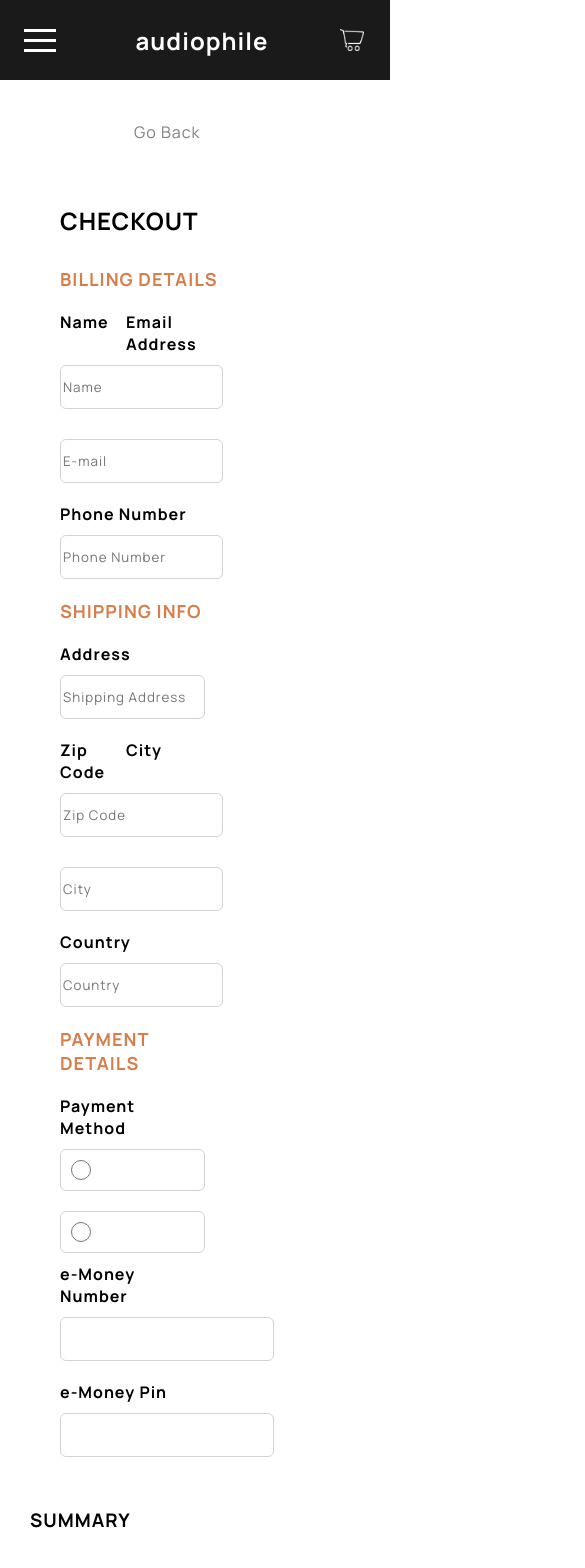
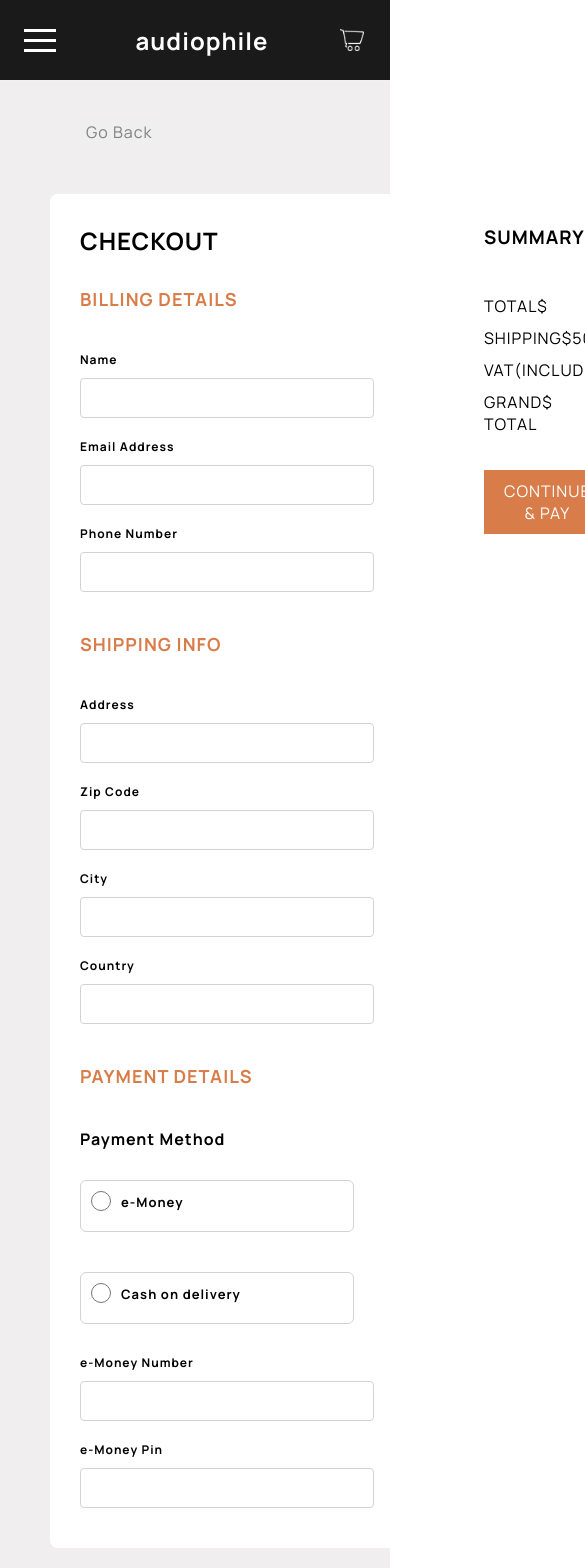
Before and after one commit to CodeKamakameleon/final-audiophile, a React (Create React App) app: page /checkout in a window 390 px wide. Shown: the top 1568 px of the page, 585 px wide, since content can reach past the window. Built offline with nearby package versions, Linux system fonts and the light colour scheme.

Commit message:
hamburger issues

```diff
--- a/src/components/CheckoutForm.js
+++ b/src/components/CheckoutForm.js
@@ -1,85 +1,45 @@
+import { InputGroup } from "./InputGroup";
+
 export const CheckoutForm = () => {
   return (
-    <div className="checkout">
-      <form>
+    // <div className="checkout">
+    <form className="checkout">
       <header className="checkout-title">CHECKOUT</header>
 
-        <div className="checkout-billing">
       <h2 className="checkout-header">BILLING DETAILS</h2>
-
-          <label className="checkout-label">Name</label>
-          <label className="checkout-label">Email Address</label>
-
-          <input className="checkout-input" type="text" placeholder="Name" />
-          <input className="checkout-input" type="email" placeholder="E-mail" />
-
-          <label className="checkout-label2">Phone Number</label>
-
-          <input
-            className="checkout-input"
-            type="tel"
-            placeholder="Phone Number"
-          />
+      <div className="cart-section">
+        <InputGroup name="name" label="Name" />
+        <InputGroup name="email" label="Email Address" type="email" />
+        <InputGroup name="phone" label="Phone Number" />
       </div>
 
-        <div className="checkout-shipping">
       <h2 className="checkout-header">SHIPPING INFO</h2>
 
-          <label className="shipping-label2">Address</label>
-          <input
-            className="shipping-input"
-            type="text"
-            placeholder="Shipping Address"
-          />
-
-          <label className="checkout-label">Zip Code</label>
-          <label className="checkout-label">City</label>
-
-          <input
-            className="checkout-input"
-            type="text"
-            placeholder="Zip Code"
-          />
-          <input className="checkout-input" type="text" placeholder="City" />
-
-          <label className="shipping-label2">Country</label>
-          <input className="checkout-input" type="text" placeholder="Country" />
+      <div className="cart-section">
+        <InputGroup name="address" label="Address" cols={1} />
+        <InputGroup name="zip" label="Zip Code" />
+        <InputGroup name="city" label="City" />
+        <InputGroup name="country" label="Country" />
       </div>
 
-        <div className="checkout-payment">
       <h2 className="checkout-header">PAYMENT DETAILS</h2>
+
+      <div className="cart-section">
         <label className="payment-label">Payment Method</label>
 
-          <div className="radio-border radio:checked">
-            <input
-              type="radio"
-              value="e-money"
-              id="e-money"
-              className="radio "
-              name="payment"
-            />
+        <div className="cols-2 radio radio-border radio-border:checked">
+          <input type="radio" value="e-money" className="radio " />
+          <label className="input-label-r">e-Money</label>
         </div>
 
-          <div className="radio-border radio:checked">
-            <input
-              type="radio"
-              value="Cash on delivery"
-              id="Cash on delivery"
-              className="radio "
-              name="payment"
-            />
+        <div className="cols-2 radio radio-border radio-border:checked">
+          <input type="radio" value="Cash on delivery" className="radio" />
+          <label className="input-label-r">Cash on delivery</label>
         </div>
-          <div className="e-money">
-            <label className="checkout-label">e-Money Number</label>
-            <input className="checkout-input" type="number" />
-          </div>
-
-          <div>
-            <label className="checkout-label">e-Money Pin</label>
-            <input className="checkout-input" type="number" />
-          </div>
+        <InputGroup name="emoney-number" label="e-Money Number" />
+        <InputGroup name="emoney-pin" label="e-Money Pin" />
       </div>
     </form>
-    </div>
+    // </div>
   );
 };
--- a/src/components/CheckoutPage.js
+++ b/src/components/CheckoutPage.js
@@ -10,7 +10,7 @@ export const CheckoutPage = () => {
   return (
     <div className="checkout-page">
       <Navbar />
-      {/* <Modal /> */}
+
       <div className="checkout-body">
         <button className="back-btn" onClick={() => navigate(-1)}>
           Go Back
--- /dev/null
+++ b/src/components/InputGroup.js
@@ -0,0 +1,6 @@
+export const InputGroup = ({ name, label, cols, type = "text" }) => (
+  <label className={`input-group cols-${cols}`}>
+    <span className="input-label">{label}</span>
+    <input className="input-field" name={name} type={type} />
+  </label>
+);
--- a/src/features/cart/cartSlice.js
+++ b/src/features/cart/cartSlice.js
@@ -7,6 +7,10 @@ const initialState = {
 
 const getQuantity = (acc, curr) => {
   return acc + curr.quantity;
+};
+
+const getTotal = (acc, curr) => {
+  return acc + curr.price;
 };
 
 const cartSlice = createSlice({
@@ -48,6 +52,10 @@ const cartSlice = createSlice({
       });
       state.count = state.products.reduce(getQuantity, 0);
     },
+
+    updateTotal: (state, action) => {
+      state.products = state.products.map((p) => {});
+    },
   },
 });
 export const { addToCart, removeFromCart, deleteAll, updateQuantity } =
--- a/src/styles/App.css
+++ b/src/styles/App.css
@@ -8,6 +8,7 @@
 @import url("products.css");
 @import url("checkoutForm.css");
 @import url("summary.css");
+@import url("checkoutPage.css");
 
 * {
   font-family: "Manrope", sans-serif;
--- a/src/styles/checkoutForm.css
+++ b/src/styles/checkoutForm.css
@@ -1,25 +1,20 @@
-.body {
-  background-color: #d3d3d3;
-}
+/* .body {
+  background-color: white;
+} */
 
 .checkout {
-  display: flex;
-  flex-direction: column;
+  /* width: 50%; */
+  margin: 50px;
   background-color: white;
-  /* align-items: center; */
-  justify-content: center;
-  border: #d87d4a;
   border-radius: 8px;
-  width: 50%;
-  padding-left: 30px;
-  z-index: 0;
+  padding: 30px 30px 0 30px;
 }
 
 .checkout-title {
   font-size: x-large;
   font-weight: 600;
-  padding: 30px;
-  /* text-align: start; */
+  padding-bottom: 30px;
+  text-align: start;
 }
 
 .checkout-header {
@@ -27,24 +22,24 @@
   color: #d87d4a;
   text-transform: uppercase;
   width: 100%;
-  padding-bottom: 20px;
+  /* padding-bottom: 20px; */
 }
 
-.checkout-billing {
+/* .checkout-billing {
   display: flex;
   flex-wrap: wrap;
   padding-left: 30px;
   /* width: ; */
-}
+/* }  */
 
-.checkout-label {
+/* .checkout-label {
   font-weight: bold;
   /* padding-right: 2rem; */
-  width: 40%;
-  /* padding-bottom: 10px; */
-}
+/* width: 40%; */
+/* padding-bottom: 10px; */
+/* } */
 
-.checkout-input {
+/* .checkout-input {
   border: 0.5px solid #d3d3d3;
   width: 13rem;
   height: 40px;
@@ -55,9 +50,9 @@
 }
 .checkout-label2 {
   font-weight: bold;
-  width: 100%;
-  /* padding-bottom: 10px; */
-}
+  width: 100%; */
+/* padding-bottom: 10px; */
+/* }
 
 .checkout-shipping {
   display: flex;
@@ -68,11 +63,11 @@
 .shipping-label2 {
   font-weight: bold;
   width: 100%;
-  padding-right: 50rem;
-  /* padding-bottom: 10px; */
-}
+  padding-right: 50rem; */
+/* padding-bottom: 10px; */
+/* } */
 
-.shipping-input {
+/* .shipping-input {
   border: 0.5px solid #d3d3d3;
   width: 100%;
   height: 40px;
@@ -80,13 +75,13 @@
   margin-right: 20px;
   margin-bottom: 20px;
   margin-top: 10px;
-}
+} */
 
-.checkout-payment {
+/* .checkout-payment {
   display: flex;
   flex-wrap: wrap;
-  padding-left: 30px;
-}
+  padding-left: 30px; */
+/* }  */
 
 .radio {
   display: flex;
@@ -96,11 +91,16 @@
   height: 40px;
   border-radius: 6px;
   margin-left: 10px;
+  accent-color: #d87d4a;
 }
+
+/* .radio:checked {
+  color: #d87d4a;
+} */
 
 .payment-label {
   font-weight: bold;
-  padding-right: 20rem;
+  /* padding-right: 20rem; */
 }
 
 .radio-border {
@@ -109,17 +109,65 @@
   justify-content: flex-start;
 
   border: 0.5px solid #d3d3d3;
-  width: 13rem;
-  height: 40px;
+  width: 17rem;
+  height: 50px;
   border-radius: 6px;
   margin: 10px 20px 10px 0;
 }
 
-.radio:checked > div {
+.radio-border:checked {
   border: 0.5px solid #d87d4a;
+  /* accent-color: #d87d4a; */
 }
 
 .e-money {
   display: flex;
   flex-direction: column;
 }
+
+.cart-section {
+  display: grid;
+  grid-template-columns: 1fr 1fr;
+  gap: 20px;
+  margin: 40px 0;
+}
+
+.cart-section h3 {
+  margin: 0;
+  margin-bottom: -10px;
+  grid-column: 1 / -1;
+  color: #d87d4a;
+  font-size: 1rem;
+}
+
+.input-group {
+  display: grid;
+  gap: 10px;
+}
+
+.input-label {
+  font-size: 0.75rem;
+  font-weight: 600;
+}
+
+.input-label-r {
+  padding: 12px 0 0 10px;
+  font-weight: bold;
+  font-size: small;
+}
+
+.input-field {
+  padding: 10px;
+  border-radius: 4px;
+  border: 1px solid lightgray;
+}
+
+.cols-2 {
+  grid-column: 2 / -2;
+}
+
+@media (max-width: 500px) {
+  .cart-section {
+    grid-template-columns: 1fr;
+  }
+}
--- a/src/styles/checkoutPage.css
+++ b/src/styles/checkoutPage.css
@@ -1,23 +1,24 @@
-/* * {
-  background-color: #d3d3d3;
-} */
-
 .checkout-body {
-  background-color: #d3d3d3;
+  /* background-color: #d3d3d3; */
+  /* width: 50%; */
 }
 
 .checkout-page {
-  display: flex;
-  background-color: #d3d3d3;
-  /* flex-direction: column; */
+  background-color: #f0eeee;
 }
 
 .checkout-columns {
-  display: flex;
-  flex-direction: column-reverse;
-  column-count: 2;
+  display: grid;
+  grid-template-columns: 1fr 1fr;
+}
+
+.checkout-page-form {
+  /* width: 50%; */
+  margin: auto;
+  border-radius: 8px;
 }
 
 .checkout-page-summary {
-  /* column-rule: 4px double #ff00ff; */
+  /* width: 40%; */
+  /* border-radius: 8px; */
 }
--- a/src/styles/navbar.css
+++ b/src/styles/navbar.css
@@ -44,7 +44,11 @@
   flex-direction: row;
   color: black;
   text-align: center;
+  align-items: center;
   justify-content: center;
+  margin-left: 30rem;
+  margin-top: 11rem;
+  z-index: 1;
 }
 
 .nav-card {
@@ -53,9 +57,10 @@
   border-radius: 8px;
   margin-top: 20px;
   font-weight: bold;
-  width: 120px;
+  width: 180px;
   text-align: center;
   margin: 0 2px 0 2px;
+  padding-bottom: 10px;
 }
 
 .nav2 {
--- a/src/styles/products.css
+++ b/src/styles/products.css
@@ -74,11 +74,11 @@
   display: flex;
   align-items: flex-start;
   border: none;
-  background-color: white;
+  /* background-color: white; */
   color: gray;
   margin-top: 40px;
-  margin-left: 8rem;
-  margin-bottom: 30px;
+  margin-left: 5rem;
+  /* margin-bottom: 30px; */
   font-size: medium;
 }
 
--- a/src/styles/shopbar.css
+++ b/src/styles/shopbar.css
@@ -78,6 +78,7 @@
   .shopbar {
     display: flex;
     flex-direction: row;
+    margin-top: 30px;
   }
 
   .card {
--- a/src/styles/summary.css
+++ b/src/styles/summary.css
@@ -3,7 +3,11 @@
   flex-direction: column;
   background-color: white;
   border-radius: 8px;
-  margin: 30px;
+  margin-top: 50px;
+
+  width: 30%;
+  height: fit-content;
+  padding: 30px;
 }
 
 .summary-header {
```
Lines whose indentation alone changed are shown as unchanged.
